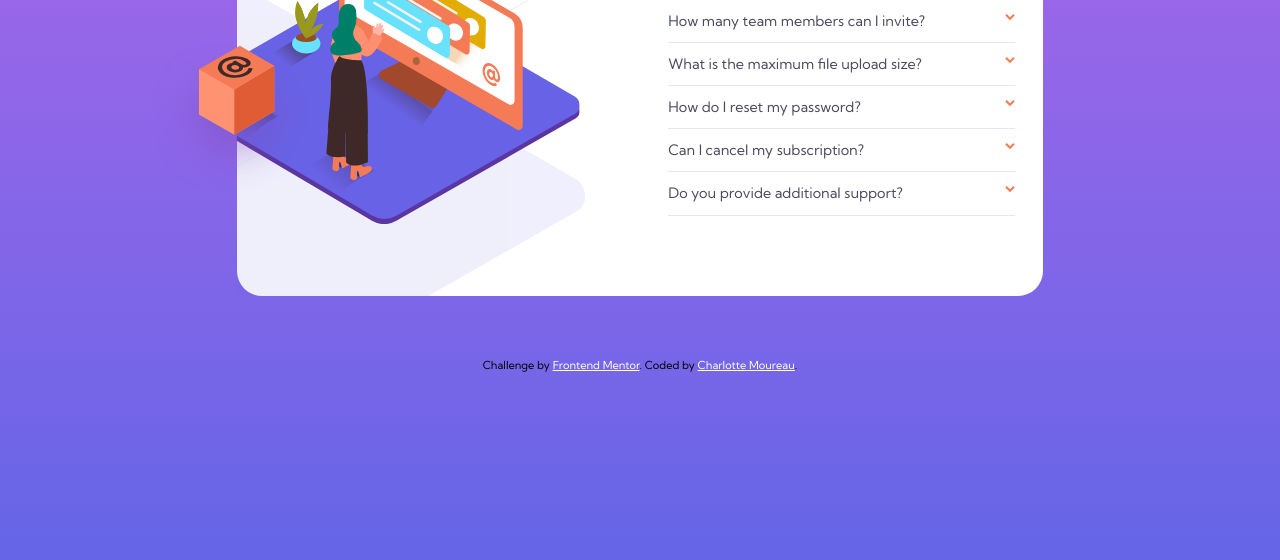
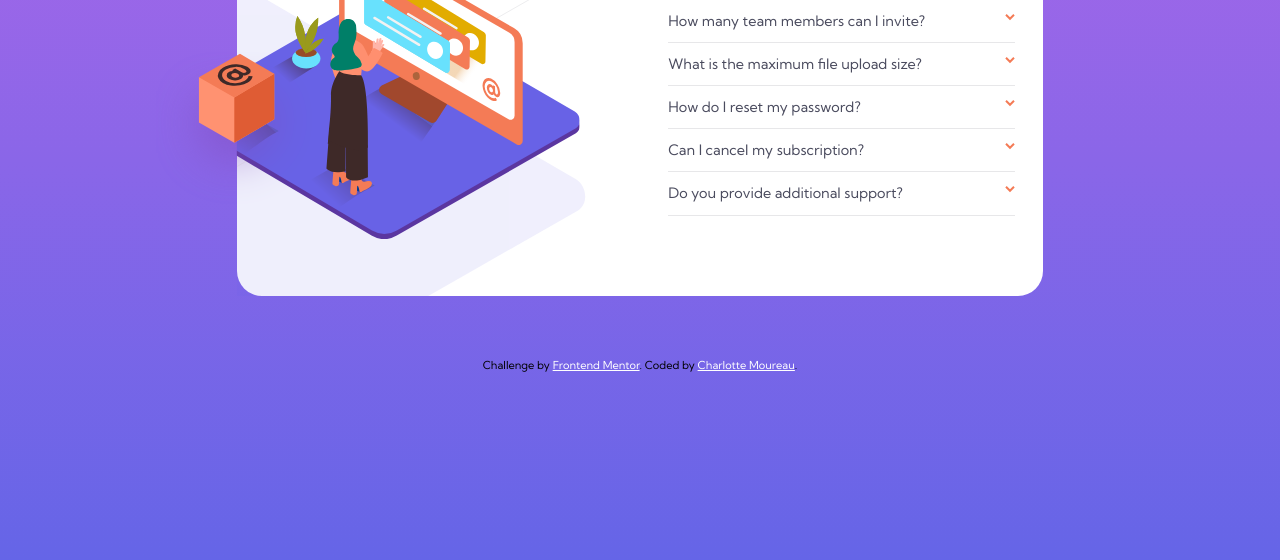
Before and after one commit to CharlotteMoureau/FAQ-accordion-card, a website: page index.html in a window 1280 px wide. Shown: the part 240-800 px from the top of the page. Drawn offline with Linux system fonts and the light colour scheme.

Commit message:
change image again

```diff
--- a/src/scss/_desktop.scss
+++ b/src/scss/_desktop.scss
@@ -22,7 +22,7 @@
 
                         .desktop {
                             height: 100%;
-                            display: block;
+                            display: flex;
                             background-image: url("../../Frontend-Mentor-instructions/images/bg-pattern-desktop.svg");
                             background-position: 115% 65%;
                             background-size: 190%;
@@ -36,14 +36,14 @@
                             .woman {
                                 width: 100%;
                                 left: -15%;
-                                top: 10%;
+                                align-self: center;
                                 clip-path: inset(0 0 0 15%);
                             }
 
                             .box {
                                 width: 40%;
                                 left: -20%;
-                                top: 40%;
+                                top: 42%;
                             }
                         }
                     }
```
Also changed, not shown: src/css/style.css, 1 other file.
